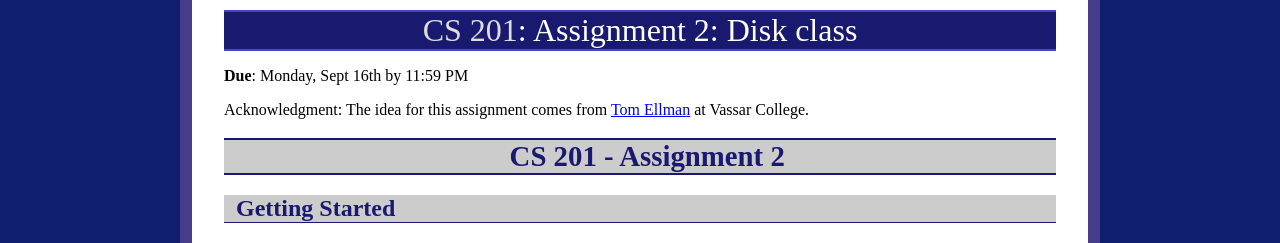
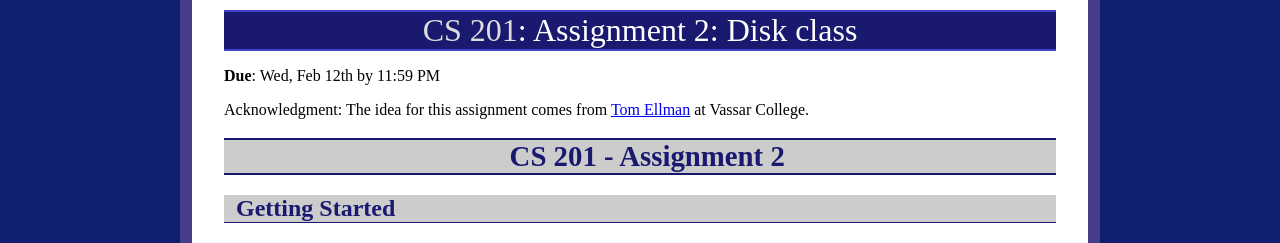
Before and after one commit to ycpcs/cs201-spring2020, a Jekyll site: the page built from assign/assign02.md, in a window 1280 px wide. Shown: the top 243 px of the page. Built offline with Jekyll 4.4.1, drawn with Linux system fonts in a browser that asks for light colours.

Commit message:
add assign 2
add assign 2

```diff
--- a/assign/assign02.md
+++ b/assign/assign02.md
@@ -3,7 +3,7 @@ layout: default
 title: "Assignment 2: Disk class"
 ---
 
-**Due**: Monday, Sept 16th by 11:59 PM
+**Due**: Wed, Feb 12th by 11:59 PM
 
 Acknowledgment: The idea for this assignment comes from [Tom Ellman](http://pages.vassar.edu/tomellman/) at Vassar College.
 
```
Also changed, not shown: assign/index.md (+1 -0 lines), index.md (+1 -0 lines).
